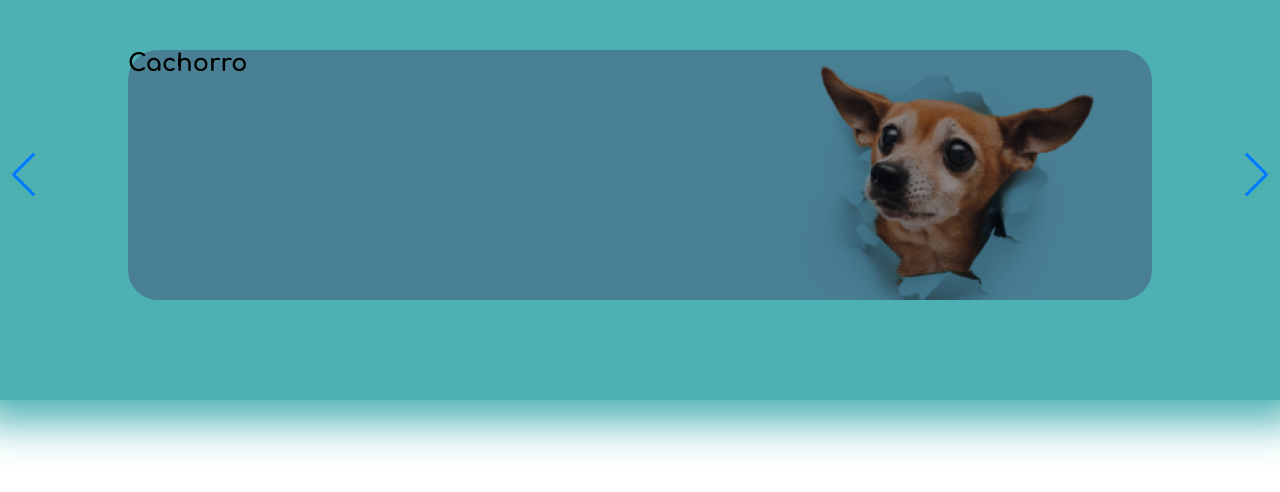
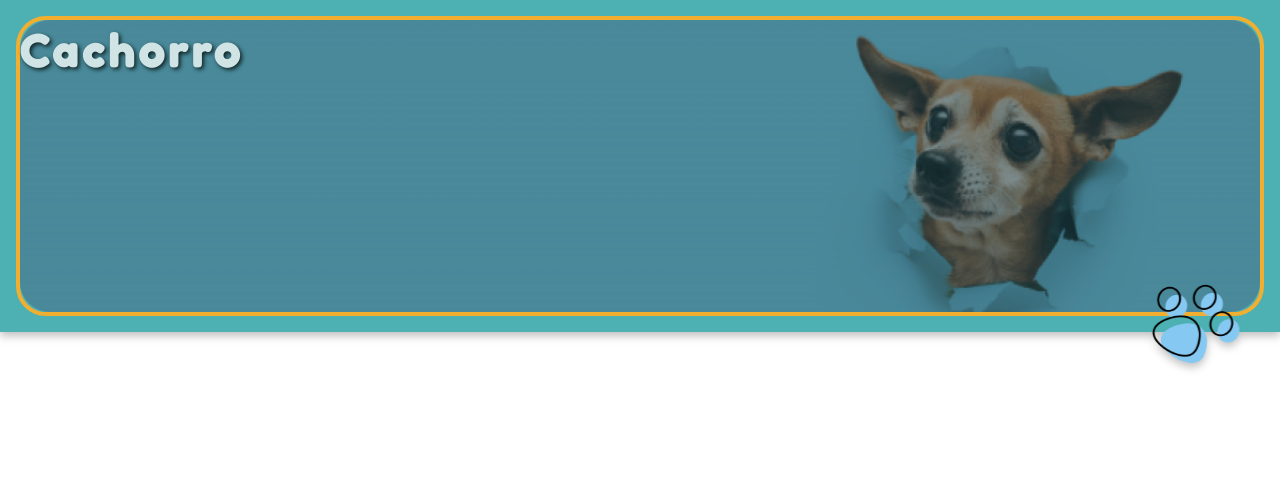
Before and after one commit to marcelossf/adopetme, a React (Create React App) app: page / in a window 1280 px wide. Shown: the top 492 px of the page. Built offline with nearby package versions, Linux system fonts and the light colour scheme; the HTML template or start-up script is replaced by a standard one.

Commit message:
fix: cat image text

```diff
--- a/src/components/Carousel/index.jsx
+++ b/src/components/Carousel/index.jsx
@@ -1,6 +1,6 @@
-// import Paw from "../../assets/pawsLogo.svg";
+import Paw from "../../assets/pawsLogo.svg";
 
-import { Autoplay, Navigation, Pagination } from "swiper";
+import { Autoplay } from "swiper";
 import "swiper/css";
 import "swiper/css/navigation";
 import { Swiper, SwiperSlide } from "swiper/react";
@@ -13,31 +13,30 @@ export const Carousel = () => {
       <SectionContainer>
         <CarouselContainer>
           <Swiper
-            navigation={true}
             autoplay={{ delay: 3000, disableOnInteraction: false }}
             spaceBetween={50}
-            modules={[Autoplay, Pagination, Navigation]}
+            modules={[Autoplay]}
             className="swiperContainer"
           >
             <SwiperSlide className="imgContainer">
               <div className="image cat">
-                <h1>Gato</h1>
+                <h2>Azar mesmo é não ter esse carinho!</h2>
               </div>
             </SwiperSlide>
             <SwiperSlide className="imgContainer" >
               <div className="image dog">
-                <h1>Cachorro</h1>
+                <h2>Cachorro</h2>
               </div>
             </SwiperSlide>
             <SwiperSlide className="imgContainer">
               <div className="image hamster">
-                <h1>hamster</h1>
+                <h2>hamster</h2>
               </div>
             </SwiperSlide>
           </Swiper>
         </CarouselContainer>
+      <img className="paws" src={Paw} alt="icone de pata" />
       </SectionContainer>
-      {/* <img className="paws" src={Paw} alt="" /> */}
     </>
   );
 };
--- a/src/components/Carousel/style.js
+++ b/src/components/Carousel/style.js
@@ -4,40 +4,47 @@ import dogSM from "../../assets/dog370.png";
 import dogLG from "../../assets/dogDesk.png";
 import dogMD from "../../assets/dogMD.png";
 
+import catLG from "../../assets/catDesk.png";
+import catMD from "../../assets/catMD.png";
+import catSM from "../../assets/catSM.png";
+
 import hamLG from "../../assets/hamLG.png";
 import hamMD from "../../assets/hamMD.png";
 import hamSM from "../../assets/hamSM.png";
 
-import catLG from "../../assets/catDesk.png";
-import catMD from "../../assets/catMD.png";
-import catSM from "../../assets/catSM.png";
-
 
 export const SectionContainer = styled.section`
   width: 100%;
+  @media (min-width: 768px){
+    padding: 2em;
+  }
 
-  /*
-  .paws {
-    position: relative;
-    top: -60px;
-    right: -250px;
-    z-index: 9999;
-    width: 141px;
-    height: 105px;
+  @media (min-width: 425px) {
+    height: fit-content;
+    padding: 1em;
 
-    @media (min-width: 768px) {
-      right: -600px;
-    }
-  } */
-  @media (min-width: 1024px) {
-    height: 400px;
     display: flex;
     justify-content: center;
     align-items: center;
+
     background-color: var(--petroleumBlue);
-    box-shadow: 0px 0px 40px px var(--petroleumBlue);
-    -webkit-box-shadow: 0px 0px 40px 22px var(--petroleumBlue);
-    -moz-box-shadow: 0px 0px 40px 22px var(--petroleumBlue);
+    filter: drop-shadow(0px 4px 4px rgba(0, 0, 0, 0.25));
+  }
+
+  .paws {
+    position: absolute;
+    top: 49%;
+    right: 0;
+
+    z-index: 1;
+    width: 180px;
+    height: auto;
+
+    @media(min-width:425px) {
+      top: 75%;
+    }
+
+
   }
 `;
 
@@ -47,47 +54,73 @@ export const CarouselContainer = styled.div`
 
   .swiperContainer {
     width: 100%;
-
   }
-
-
-    /* border-top: 4px solid var(--orange);
-    border-bottom: 4px solid var(--orange);
-     */
 
   .imgContainer {
     width: 100%;
-    height: 250px;
+    height: 300px;
+    margin: 0 auto;
 
-    /* position: relative; */
-    /* overflow: hidden; */
-    @media(min-width:1024px) {
-      margin: 0 auto;
-      width: 80%;
+    @media(min-width:425px) {
+      border: 4px solid var(--orange);
+      border-radius: 30px;
+      width: 95%;
+    }
+    @media(max-width:425px){
+      border-top: 4px solid var(--orange);
+      border-bottom: 4px solid var(--orange);
     }
   }
+
   .image{
     height: 100%;
-    max-width: 100%;
+    width: 100%;
+    margin: 0 auto;
+    opacity: 0.8;
 
     background: no-repeat center;
     background-size: cover;
 
-    @media(min-width:1024px) {
-      margin: 0 auto;
+    @media(min-width:425px) {
       border-radius: 30px;
-      width: 80%;
+    }
+
+    h2{
+      color: var(--white);
+      width: 300px;
+
+      font-size: 48px;
+      line-height: 58px;
+      letter-spacing: 0.06em;
+
+      text-shadow: 2px 2px 4px #000000;
+
+      @media(max-width: 768px){
+        font-size: 36px;
+
+      }
     }
 
   }
 
   .cat{
+    color: var(--white);
+    display: flex;
+    align-items: center;
+    justify-content: end;
+
     background-image:  url(${catLG});
+
     @media(max-width:1024px){
       background-image: url(${catMD});
     }
     @media(max-width:425px){
       background-image: ${catSM};
+
+    }
+    h2{
+      text-align: right;
+      margin-right: 1em;
     }
   }
 
@@ -99,13 +132,12 @@ export const CarouselContainer = styled.div`
     }
 
     @media(max-width:425px){
+      background-position: right;
       background-image: ${dogSM};
     }
   }
     .hamster{
       background-image:  url(${hamLG});
-
-
 
       @media(max-width:1024px){
         background-image: url(${hamMD});
@@ -113,6 +145,7 @@ export const CarouselContainer = styled.div`
 
       @media(max-width:425px){
         background-image: ${hamSM};
+        background-position: right;
       }
     }
 `
--- a/src/styles/global.js
+++ b/src/styles/global.js
@@ -3,11 +3,11 @@ import { createGlobalStyle } from "styled-components";
 const GlobalStyle = createGlobalStyle`
 
     :root{
-       --orange: #F2AE2F;
-       --green: #83B200;
-       --red: #F22222;
-       --petroleumBlue: #4DB1B3;
-       --white: #F2F2F2;
+        --orange: #F2AE2F;
+        --green: #83B200;
+        --red: #F22222;
+        --petroleumBlue: #4DB1B3;
+        --white: #F2F2F2;
     }
 
     *{
@@ -17,7 +17,6 @@ const GlobalStyle = createGlobalStyle`
     }
 
     body {
-
         font-family: 'Comfortaa';
     }
 
@@ -30,6 +29,10 @@ const GlobalStyle = createGlobalStyle`
     li,ul {
         list-style: none;
     }
+    h1, h2 {
+        font-weight: bold;
+        font-family: 'Fredoka', sans-serif;;
+    }
 `;
 
 export default GlobalStyle;
```
Also changed, not shown: src/assets/hamSM.png.
